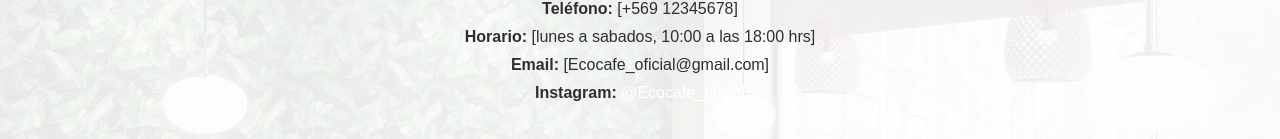
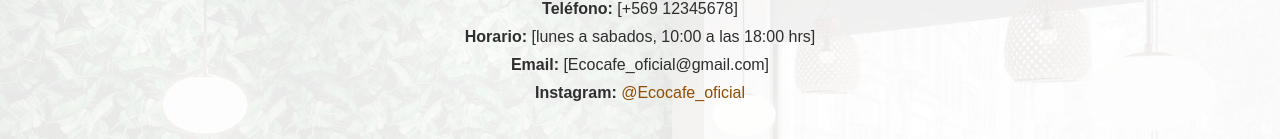
Before and after one commit to diemite/eco-cafe, a plain HTML site: page index.html/index.html in a window 1280 px wide. Shown: the part 972-1111 px from the top of the page. Drawn offline with Linux system fonts and the light colour scheme.

Commit message:
Update index.html

```diff
--- a/index.html/index.html
+++ b/index.html/index.html
@@ -53,7 +53,7 @@
       margin: 10px 0;
     }
     a {
-      color: #ffffff;
+      color: #914d01;
       text-decoration: none;
     }
   </style>
```
